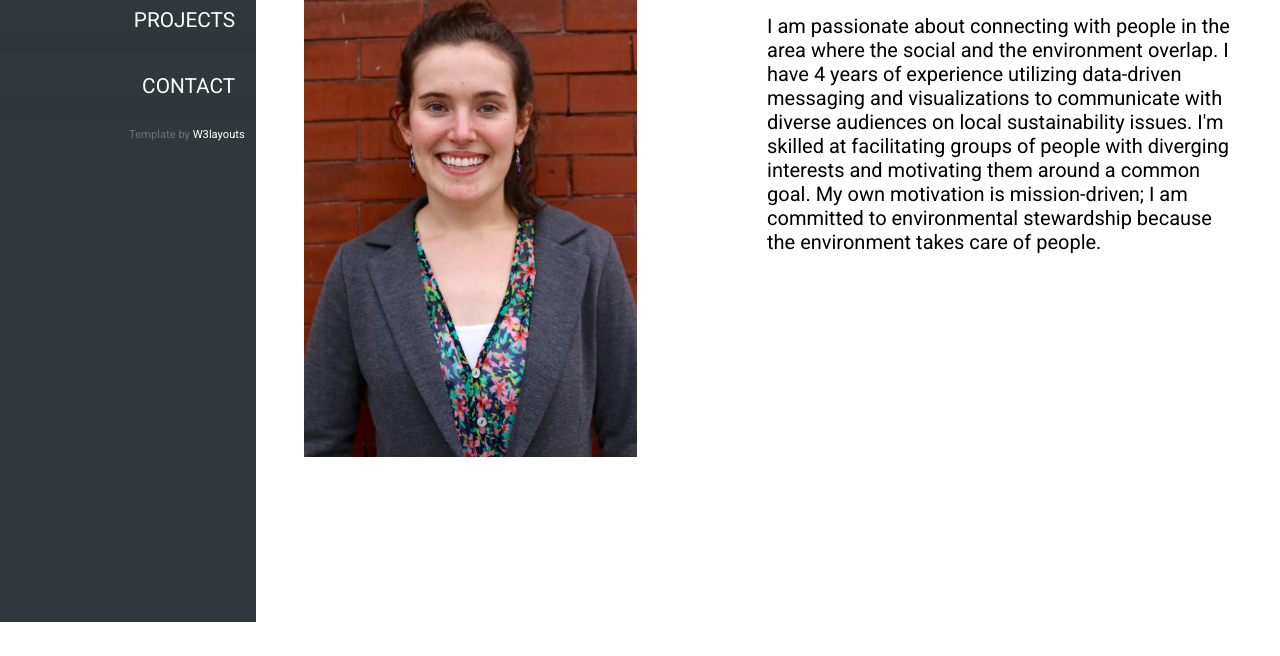
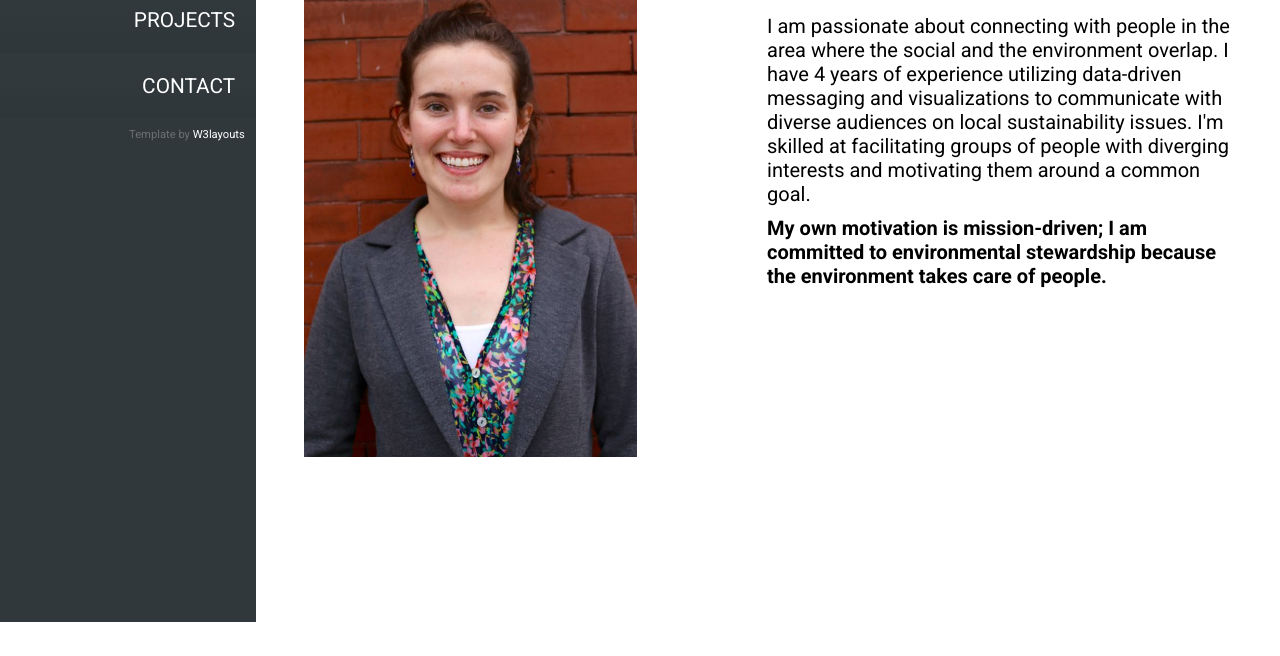
Before and after one commit to smaidl/smaidl-github.io, a plain HTML site: page index.html in a window 1280 px wide. Shown: the part 144-800 px from the top of the page. Drawn offline with Linux system fonts and the light colour scheme.

Commit message:
bold
bold

```diff
--- a/index.html
+++ b/index.html
@@ -98,7 +98,10 @@ License URL: http://creativecommons.org/licenses/by/3.0/
       </div>
 
 
-      <p style="margin-top: 110px; font-size: 125%;">I am passionate about connecting with people in the area where the social and the environment overlap. I have 4 years of experience utilizing data-driven messaging and visualizations to communicate with diverse audiences on local sustainability issues. I'm skilled at facilitating groups of people with diverging interests and motivating them around a common goal. My own motivation is mission-driven; I am committed to environmental stewardship because the environment takes care of people.</p>
+    	<p style="margin-top: 110px; font-size: 125%;">I am passionate about connecting with people in the area where the social and the environment overlap. I have 4 years of experience utilizing data-driven messaging and visualizations to communicate with diverse audiences on local sustainability issues. I'm skilled at facilitating groups of people with diverging interests and motivating them around a common goal.</p>
+    	<p style="font-size: 125%; font-weight: bold; margin-top: 10px">
+    <b>My own motivation is mission-driven; I am committed to environmental stewardship because the environment takes care of people.</b>
+    	</p>
       <p class="footer-class-in">Copyright © 2016 by Shelby Maidl</p>
     </div>
 
```
